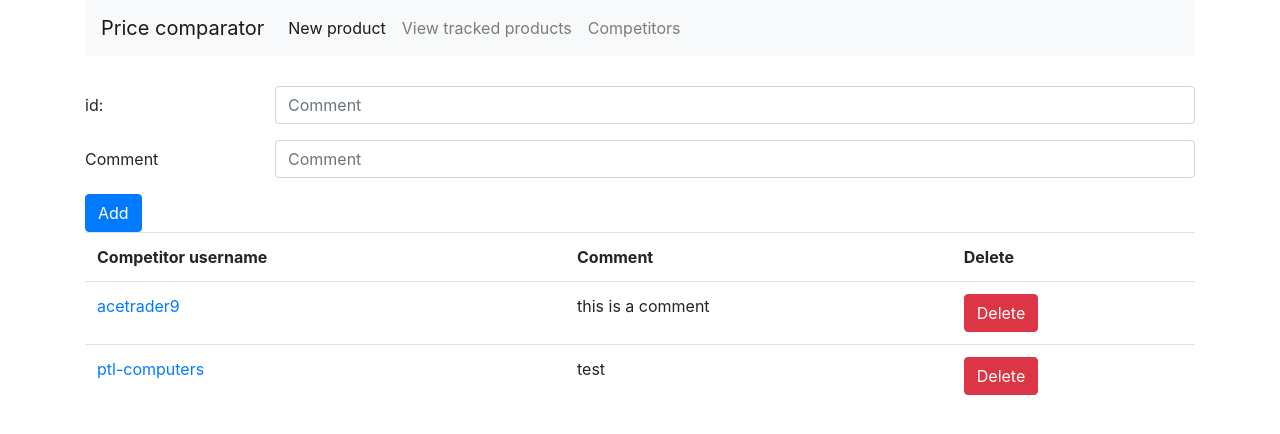
After one commit to vaspatrik/price-comparator, a Flask app: page /competitors in a window 1280 px wide. The commit adds this page. Shown: the top 434 px of the page. Run offline with Flask 2, Linux system fonts and the light colour scheme; data comes from the database, SQL or seed files in the repository; both versions use the stored data as it was after the commit.

Commit message:
Add initial functinality

```diff
--- a/app.py
+++ b/app.py
@@ -1,31 +1,80 @@
-from flask import Flask, render_template, request
-from urllib.request import urlopen
 import threading
 import queue
-
-from bs4 import BeautifulSoup as bs
 from threading import Thread
 
+from flask import Flask, render_template, request
+from flask_sqlalchemy import SQLAlchemy
+
+from urllib.request import urlopen
+from bs4 import BeautifulSoup as bs
+
 app = Flask(__name__)
+app.config['SQLALCHEMY_DATABASE_URI'] = 'sqlite:///price-cmp.db'
+app.config['SQLALCHEMY_TRACK_MODIFICATIONS'] = False
+db = SQLAlchemy(app)
 
+class Competitor(db.Model):
+	username = db.Column(db.String(200), primary_key=True, nullable=False)
+	comment = db.Column(db.String(255))
+
+class Search(db.Model):
+	id = db.Column(db.Integer, primary_key=True, autoincrement=True)
+	search = db.Column(db.String(200), nullable=False)
+	price = db.Column(db.Numeric(10,2))
+	tacked_products = db.relationship('TrackedProduct', backref='Seach', lazy=True)
+
+
+class TrackedProduct(db.Model):
+	id = db.Column(db.Integer, primary_key=True, autoincrement=True)
+	name = db.Column(db.String(200), nullable=False)
+	product_id = db.Column(db.String(200), nullable=False)
+	seller = db.Column(db.String(200), nullable=False)
+	url = db.Column(db.String(1200), nullable=False)
+	shipping = db.Column(db.String(1200), nullable=False)
+	price = db.Column(db.Numeric(10,2))
+	search_id = db.Column(db.Integer, db.ForeignKey('search.id'), nullable=False)
 
 
 @app.route('/')
-def hello_world():
+@app.route('/new_product')
+def index():
 	return render_template('index.html')
 
-@app.route('/new-product', methods=['POST'])
-def new_product():
+@app.route('/view_tracked_products')
+def view_tracked_products():
+	trackedProducts = Search.query.all()
+	return render_template('view_tracked_products.html', products=trackedProducts)
+
+
+@app.route('/competitors', methods=['POST', 'GET'])
+def competitors():
+	if request.method == 'POST':
+		username = request.form['username']
+		comment = request.form['comment']
+		c = Competitor(username=username, comment=comment)
+		db.session.add(c)
+		db.session.commit()
+	comps = Competitor.query.all()
+	return render_template('competitors.html', competitors=comps)
+
+
+@app.route('/save-search', methods=['POST'])
+def save_search():
 	query = request.form['product']
-	products = get_related_products(query)
+	products = save_related_products(query)
 	return render_template('related_products.html', query=query, products=products)
 
+@app.route('/related_products', methods=['GET'])
+def search_products():
+	sid = request.args.get('search_id')
+	search = Search.query.filter_by(id=sid).first()
+	return render_template('related_products.html', search=search)
 
-def get_related_products(query):
+
+def save_related_products(query):
 	search_url = 'https://www.trademe.co.nz/Browse/SearchResults.aspx?buy=buynow&v=List&searchString=' + query.replace(' ', '+')
 	page_soup = bs(urlopen(search_url).read(), 'html.parser')
-	totalCount = page_soup.find(id="totalCount").text
-
+	total_count = page_soup.find(id="totalCount").text
 	result = queue.Queue()
 	threads = [ getProcessProductItemThreads(item, result) for item in page_soup.find_all('div', attrs={'data-listingid' : True})]
 
@@ -34,24 +83,29 @@ def get_related_products(query):
 	for t in threads:
 		t.join()
 
-	return list(result.queue)
+	search = Search(search=query, price=0)
+	search.tacked_products = list(result.queue)
+	db.session.add(search)
+	db.session.commit()
+
+	return search.tacked_products
 
 def get_product_data(url, product, result):
 	page_content = bs(urlopen(url).read(), 'html.parser')
 	seller = page_content.find('a', {'class': 'seller-name'}).text
 	shippingUL = page_content.find('ul', {'id': 'ShippingDetails_CustomShippingOptionList'})
 	shippingPrices = '/'.join([sp.text for sp in shippingUL.findAll('span', {'class': 'custom-shipping-price'})])
-	product['seller'] =  seller
-	product['shipping'] = shippingPrices
+	product.seller =  seller
+	product.shipping = shippingPrices
 	result.put(product)
 
 def getProcessProductItemThreads(item, result):
 	id = item['data-listingid']
-	title = item.find('div', {'class': 'title'}).text.strip()
-	price = item.find('div', {'class': 'listingBuyNowPrice'}).text.strip()
-	link = 'https://www.trademe.co.nz/' + item.parent['href'].split('?')[0]
-	product = {'id': id, 'title': title, 'price': price, 'link': link}
-	return Thread(target=get_product_data, args = (link, product, result))
+	name = item.find('div', {'class': 'title'}).text.strip()
+	price = item.find('div', {'class': 'listingBuyNowPrice'}).text.strip()[1:]
+	url = 'https://www.trademe.co.nz/' + item.parent['href'].split('?')[0]
+	product = TrackedProduct(product_id=id, name=name, price=price, url=url)
+	return Thread(target=get_product_data, args = (url, product, result))
 
 if __name__ == '__main__':
 	app.run(debug=True)
--- /dev/null
+++ b/templates/competitors.html
@@ -0,0 +1,37 @@
+{% extends "base.html" %}
+
+{% block content %}
+  <div>
+<form method='POST' action='competitors'>
+  <div class="form-group row" >
+    <label for="username" class="col-sm-2 col-form-label">id:</label>
+    <div class="col-sm-10">
+    <input type='text' class="form-control" id="username" placeholder="Comment" name='username'/>
+    </div>
+  </div>
+
+  <div class="form-group row" >
+    <label for="comment" class="col-sm-2 col-form-label">Comment</label>
+    <div class="col-sm-10">
+    <input type='text' class="form-control" id="comment" placeholder="Comment" name='comment'/>
+    </div>
+  </div>
+  <button type="submit" class="btn btn-primary">Add</button>
+</form>
+
+  <table class="table">
+    <tr>
+      <th>Competitor username</th>
+      <th>Comment</th>
+      <th>Delete</th>
+    </tr>
+    {% for competitor in competitors %}
+    <tr>
+      <td><a href="https://www.trademe.co.nz/stores/{{competitor.username}}"> {{competitor.username}} </a></td>
+      <td>{{competitor.comment}}</td>
+      <td><button class="btn btn-danger">Delete</button></td>
+    </tr>
+  {% endfor %}
+  </table>
+  </div>
+{% endblock %}
--- a/templates/header.html
+++ b/templates/header.html
@@ -7,13 +7,13 @@
   <div class="collapse navbar-collapse" id="navbarSupportedContent">
     <ul class="navbar-nav mr-auto">
       <li class="nav-item active">
-        <a class="nav-link" href="#">New search <span class="sr-only">(current)</span></a>
+        <a class="nav-link" href="new_product">New product <span class="sr-only">(current)</span></a>
       </li>
       <li>
-        <a class="nav-link" href="#">View Searches </a>
+        <a class="nav-link" href="view_tracked_products">View tracked products </a>
       </li>
       <li>
-        <a class="nav-link" href="#">Competitors </a>
+        <a class="nav-link" href="competitors">Competitors </a>
       </li>
 
     </ul>
```
Also changed, not shown: templates/index.html (+14 -1 lines), templates/related_products.html (+15 -3 lines), templates/view_tracked_products.html (added, +26 -0 lines), price-cmp.db (added), static/style.css (line endings or trailing spaces).
